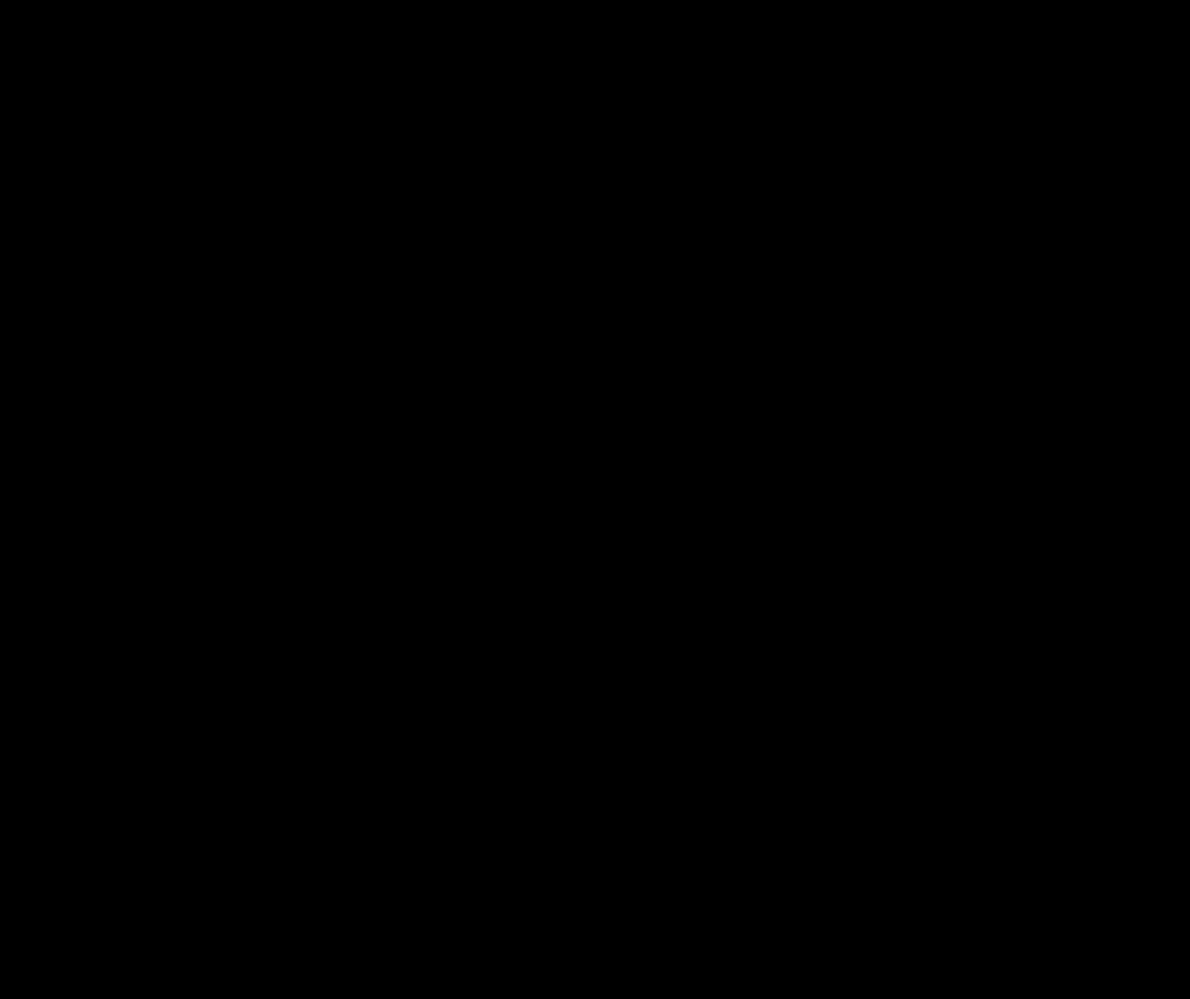
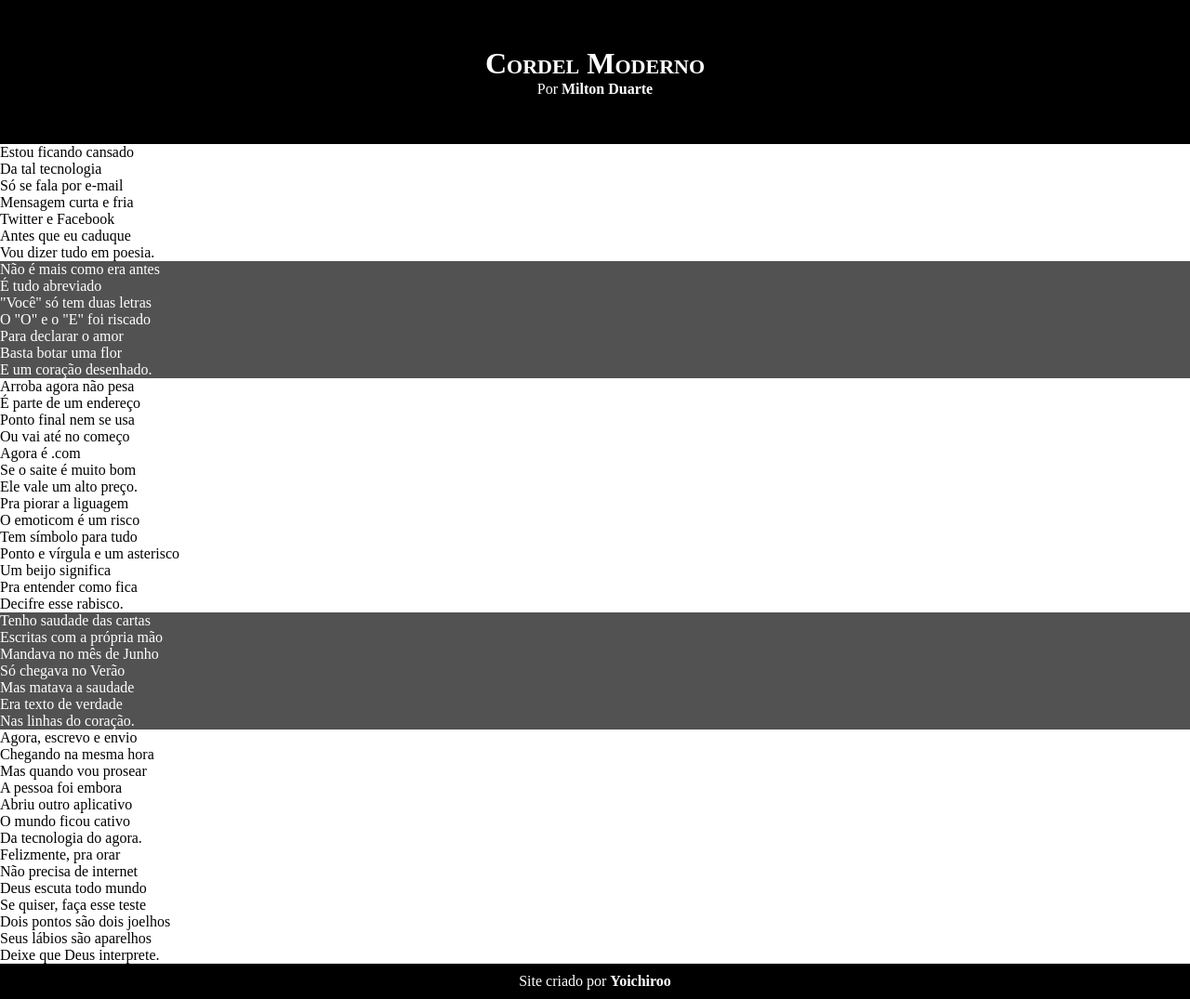
Before and after one commit to Yoichiroo/html-css, a PHP site: page / in a window 1280 px wide. Before the commit the page is empty. Shown: the whole page at 93% size. Before the commit the page ends 800 px from the top, so only its background shows below. Run offline with PHP 8.4, Linux system fonts and the light colour scheme.

Commit message:
Criando o HTML e estilizando o básico.

```diff
--- a/desafios/desafio002/css.css
+++ b/desafios/desafio002/css.css
@@ -1,8 +1,55 @@
+@charset "UTF-8";
+
 *{
     padding: 0px;
     margin: 0px;
 }
 
-body{
+html, body{
+    min-heigth: 100vh;
+    background-color: darkgrey;
+}
+
+header{
     background-color: black;
+    color: white;
+    text-align: center;
 }
+
+header h1{
+    padding-top: 50px;
+    font-variant: small-caps;
+
+}
+
+header p {
+    padding-bottom: 50px;
+}
+
+a{
+    color: white;
+    text-decoration: none;
+    font-weight: bold;
+}
+
+header a:hover, footer a:hover{
+    transition: 0.5s;
+    text-decoration: underline;
+}
+
+.normal{
+    background-color: white;
+    color: black;
+}
+
+.imagem{
+    background-color: rgba(0, 0, 0, 0.514);
+    color: white;
+}
+
+footer{
+    background-color: black;
+    color: white;
+    text-align: center;
+    padding: 10px;
+}
--- a/desafios/desafio002/index.html
+++ b/desafios/desafio002/index.html
@@ -9,15 +9,94 @@
 </head>
 <body>
     <header>
-
+        <h1>Cordel Moderno</h1>
+        <p>Por <a href="https://www.recantodasletras.com.br/poesias/3186743" target="_blank" rel="external">Milton Duarte</a></p>
     </header>
 
-    <main>
+    <section class="normal">
+        <p>
+            Estou ficando cansado </br>
+            Da tal tecnologia </br>
+            Só se fala por e-mail </br>
+            Mensagem curta e fria </br>
+            Twitter e Facebook </br>
+            Antes que eu caduque </br>
+            Vou dizer tudo em poesia.
+        </p>
+    </section>
 
-    </main>
+    <section class="imagem">
+        <p>
+            Não é mais como era antes </br>
+            É tudo abreviado </br>
+            "Você" só tem duas letras </br>
+            O "O" e o "E" foi riscado </br>
+            Para declarar o amor </br>
+            Basta botar uma flor </br>
+            E um coração desenhado.
+        </p>
+    </section>
+
+    <section class="normal">
+        <p>
+            Arroba agora não pesa </br>
+            É parte de um endereço </br>
+            Ponto final nem se usa </br>
+            Ou vai até no começo </br>
+            Agora é .com </br>
+            Se o saite é muito bom </br>
+            Ele vale um alto preço.
+        </p>
+
+        <p>
+            Pra piorar a liguagem </br>
+            O emoticom é um risco </br>
+            Tem símbolo para tudo </br>
+            Ponto e vírgula e um asterisco </br>
+            Um beijo significa </br>
+            Pra entender como fica </br>
+            Decifre esse rabisco.
+        </p>
+
+    </section>
+
+    <section class="imagem">
+        <p>
+            Tenho saudade das cartas </br>
+            Escritas com a própria mão </br>
+            Mandava no mês de Junho </br>
+            Só chegava no Verão </br>
+            Mas matava a saudade </br>
+            Era texto de verdade </br>
+            Nas linhas do coração.
+        </p>
+    </section>
+
+    <section class="normal">
+        <p>
+            Agora, escrevo e envio </br>
+            Chegando na mesma hora </br>
+            Mas quando vou prosear </br>
+            A pessoa foi embora </br>
+            Abriu outro aplicativo </br>
+            O mundo ficou cativo </br>
+            Da tecnologia do agora. </br>
+
+        </p>
+
+        <p>
+            Felizmente, pra orar </br>
+            Não precisa de internet </br>
+            Deus escuta todo mundo </br>
+            Se quiser, faça esse teste </br>
+            Dois pontos são dois joelhos </br>
+            Seus lábios são aparelhos </br>
+            Deixe que Deus interprete.
+        </p>
+    </section>
 
     <footer>
-
+        <p>Site criado por <a href="https://github.com/Yoichiroo" target="_blank" rel="external"><strong>Yoichiroo</strong></a></p>
     </footer>
 </body>
 </html>
```
Also changed, not shown: desafios/desafio002/cordel-moderno.txt (added, +67 -0 lines), desafios/desafio002/imagens/background001.jpg (added), desafios/desafio002/imagens/background002.jpg (added).
